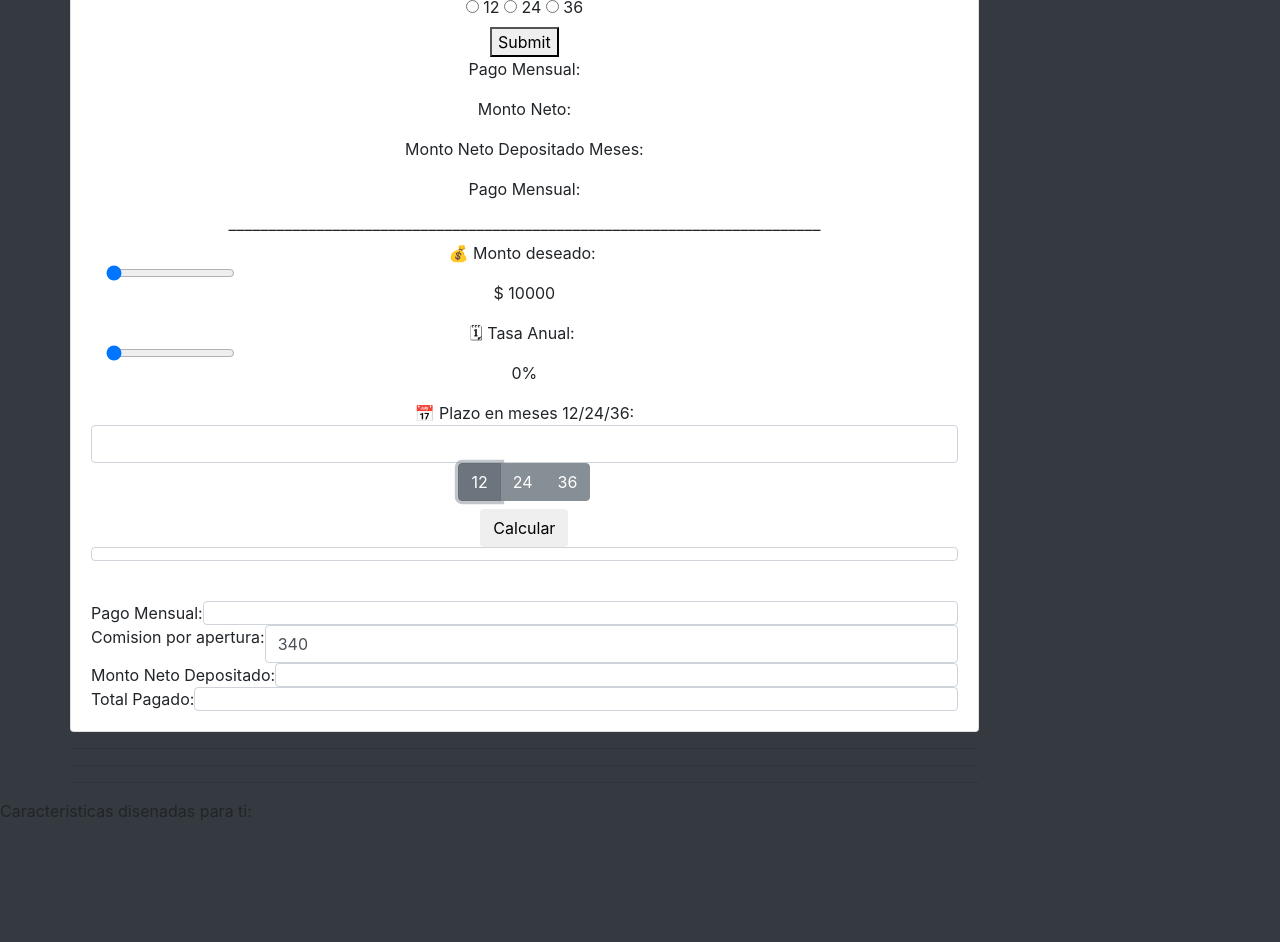
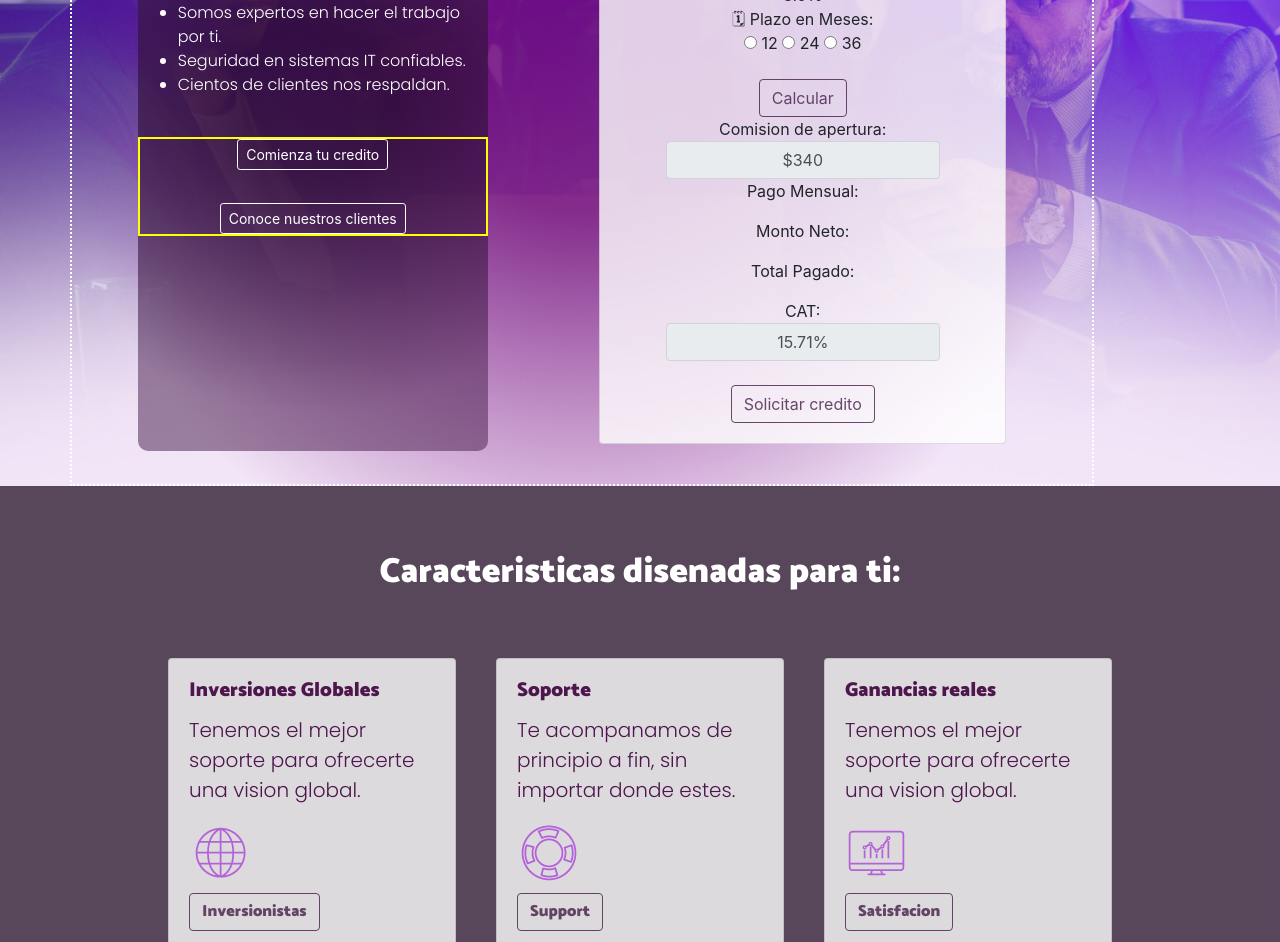
Before and after one commit to rogeliomx/atmz, a website: page index.html in a window 1280 px wide. Shown: the part 321-1263 px from the top of the page. Before the commit the page ends 1144 px from the top, so only its background shows below. Drawn offline with nearby package versions, Linux system fonts and the light colour scheme.

Commit message:
finished

```diff
--- a/index.html
+++ b/index.html
@@ -11,6 +11,9 @@
 
     <link rel="stylesheet" href="./main.css">
 
+    <link rel="preconnect" href="https://fonts.googleapis.com">
+    <link rel="preconnect" href="https://fonts.gstatic.com" crossorigin>
+    <link href="https://fonts.googleapis.com/css2?family=Catamaran:wght@900&family=Poppins:ital,wght@0,300;0,900;1,700&display=swap" rel="stylesheet">
 
 
   </head>
@@ -26,38 +29,47 @@
                         Ten la certeza de confiar tu patrimonio con nosotros...
 
                     </div>
-            <p>Somos expertos en hacer el trabajo por ti, seguridad en sistemas IT 100%  confiables. Cientos de clientes nos respaldan.
-
-            </p>
-
-            <div promotions>
-              <button type="button" class="btn btn-outline-primary">Comienza tu credito</button>
-              <button type="button" class="btn btn-outline-success">Conoce nuestros clientes</button>
+                      <div class="texto">
+                        <ul>
+                          <li>Somos expertos en hacer el trabajo por ti.</li>
+                          <li>Seguridad en sistemas IT confiables.</li>
+                          <li>Cientos de clientes nos respaldan.</li>
+                      </ul>
+                      </div>
+                      <br>
+                      <div class=promotions>
+                        <button type="button" class="btn btn-outline-success btn-sm">Comienza tu credito</button>
+                        <hr>
+                        <button type="button" class="btn btn-outline-success btn-sm">Conoce nuestros clientes</button>
 
                       </div>
                     </section>
                     <section class="simulador">
-        <div class="col-md-14 mx-auto">
+                      <div class="col-md-20 mx-auto">
                         <div class="card card-body text-center mt-5">
                           <h2 class="heading display-5 pb-3"> 📊 Simulador de crédito </h2>
 
                           <!-- form  -->
                           <form onsubmit="sendForm(event);">
 
-              <div>
-                <label for="nombre">Nombre</label>
-                <input type="text"  name="mensual" />
+                            <div class="form-group">
+                              <!-- <label for="nombre">Nombre</label> -->
+                              <!-- <input type="text"  name="mensual" /> -->
                               <br>
-                Monto:
+                              💰 Monto:<br>
+                              $<span id="reflect2" >10000</span>
+                              <br>
                               <input type="range" value="10000" min="10000" max="100000" step="10000" name="monto" onInput="$('#reflect2').html($(this).val())" />
-                <span id="reflect2" >10000</span>
                               <br>
-                Tasa Anual:
+
+                              📅  Tasa Anual: <br>
                               <input type="range" value="8.9" min="8.9" max="13" step="0.8" name="tasa" onInput="$('#reflect').html($(this).val())" />
-
+                              <br>
                               <span id="reflect" >8.9</span>%
 
                               <br>
+                              🗓  Plazo en Meses: <br>
+
                               <input type="radio" id="email" name="plazo" value="12" />
                               <label for="email">12</label>
 
@@ -68,165 +80,129 @@
                               <label for="phone">36</label>
                             </div>
                             <div>
-                <button id="submit" type="submit">Submit</button>
+                              <button class="btn btn-outline-primary"  id="submit" type="submit">Calcular </button>
                             </div>
                           </form>
+                          Comision de apertura:
+                          <div class="mx-auto">
+                          <input type="text" class="form-control text-center"    value="$340" disabled/>
+                          </div>
+                          <!-- <p id="mensual"></p> -->
 
 
-            <!-- <p id="mensual"></p> -->
                           Pago Mensual:
                           <p id="monto"></p>
+
                           Monto Neto:
                           <p id="neto"></p>
-
-            <!-- Comision de apertura: <br>
-            <input type="text" class="form-control"  id="apertura" name="apertura" value="340"/> -->
+                          Total Pagado:
+                          <p id="total"></p>
 
 
-            Monto Neto Depositado
-            <!-- <p id="tasa"></p> -->
+                          CAT: <br>
+                          <div class="mx-auto">
+                          <input type="text" class="form-control text-center" value="15.71%" disabled/>
+                        </div>
 
-            Meses:
-            <p id="plazo"></p>
+                            <div>
+                              <br>
+                              <button class="btn btn-outline-primary"  id="submit" type="submit">Solicitar credito </button>
+                            </div>
 
-            Pago Mensual:
-            <p id="result"></p>
+
+
+                        </div>
 
 
 
 
 
 
-––––––––––––––––––––––––––––––––––––––––––––––––––––––––––––––––––––––––––
-        <!-- ----------------FORM-------------- -->
-
-        <form class="navbar-form navbar-left" >
-          <div class="form-group">
-    <!-- Monto deseado -->
-            <div class="form-group">
-
-    <!-- Range Mono Deseado-->
-            <div class="container">
-
-              <form>
-                <div class="form-group">
-                  💰 Monto deseado:
-                  <label for="formControlRange"></label>
-                  <input type="range" value="10000" min="10000" max="100000"  class="form-control-range" id= "montoDeseado" step="10000" onInput="$('#rangeval').html($(this).val())">
-                  $
-                  <span id="rangeval" > 10000<!-- Default value --></span>
-                </div>
-              </div>
-
-            </div>
-          </form>
-    <!-- Tasa anual -->
-            <div class="form-group">
-
-
-
-           <!-- Range Tasa Anual -->
-           <div class="container">
-
-            <form>
-              <div class="form-group">
-                🗓 Tasa Anual:
-                <label for="formControlRange"></label>
-                <input type="range" value="8" min="8" max="20"  class="form-control-range" id= "tasaAnual" step=".1" onInput="$('#rangeval2').html($(this).val())">
-
-                <span id="rangeval2" > 0<!-- Default value --></span>%
-              </div>
-            </div>
-
-          </div>
-        </form>
-
-    <!-- Plazo en Meses -->
-            📅  Plazo en meses 12/24/36:
-            <input type = "text" class="form-control " id= "plazoMeses"/>
-
-        <!-- botones meses  -->
-
-
-
-        <div class="btn-group btn-group-toggle" data-toggle="buttons">
-          <label class="btn btn-secondary active">
-            <input type="radio" name="option" id="option1" autocomplete="off" value="12" checked> 12
-          </label>
-          <label class="btn btn-secondary">
-            <input type="radio" name="option" id="option2" autocomplete="off" value="24"> 24
-          </label>
-          <label class="btn btn-secondary">
-            <input type="radio" name="option" id="option3" autocomplete="off" value="36"> 36
-          </label>
-        </div>
-
-             <br>
-
-    <!-- Boton  -->
-
-            <input type = "button" onClick= "pagoMensual(); montoNeto(); totalPagado() ; info(); " class="btn btn-default" Value= "Calcular"/>
-
-            <!-- Resultados  -->
-            <div class="input-group"></div>
-            <span id= "premium" class="form-control"></span>
-          </div>
-            <br>
-
-          <!-- Resultado pago mensual  -->
-                <div class="input-group">
-                  Pago Mensual:
-                  <span class="form-control"  id="result" aria-describedby="basic-addon1"   ></span>
-                </div>
-
-
-
-
-         <!-- comision por apertura  -->
-              <div class="input-group">
-                  Comision por apertura:
-                  <input type = "text"  id= "comision" class="form-control" value="340"/>
-              </div>
-
-          <!-- monto neto deposiado  -->
-               <div class="input-group">
-                  Monto Neto Depositado:
-                      <span id= "montoNetDepo" class="form-control" ></span>
-               </div>
-
-           <!-- Total Pagado  -->
-               <div class="input-group">
-                      Total Pagado:
-                      <span id= "paided" class="form-control"></span>
-
-                </div>
-              </form>
-            </div>
-
-
-<hr>
-
-            <hr>
-
-
-<hr>
-
-
-          </div>
-        </div>
+                    </section>
+            </section>
           </div>
 
       </div>
 
-  </section>
+
+    </div>
+          <!-- ---------EXTRAS--------- -->
         <section class="extras">
 
             <div class="extra1">
 
               Caracteristicas disenadas para ti:
             </div>
+
+            <div class="extra2">
+
+              <div class="element">
+                <div class="card" style="width: 18rem;">
+                  <div class="card-body">
+                    <h5 class="card-title">Inversiones Globales</h5>
+                    <p class="card-text">Tenemos el mejor soporte para ofrecerte una vision global.</p>
+                    <img src="./images/globe-64.png" alt="international">
+                    <br>
+                    <a href="#" class="btn btn-outline-primary">Inversionistas</a>
+                  </div>
+                </div>
+                <div class="card" style="width: 18rem;">
+                  <div class="card-body">
+                    <h5 class="card-title">Soporte</h5>
+                    <p class="card-text">Te acompanamos de principio a fin, sin importar donde estes.</p>
+                    <img src="./images/support-64.png" alt="international">
+                    <br>
+                    <a href="#" class="btn btn-outline-primary">Support</a>
+                  </div>
+                </div>
+                <div class="card" style="width: 18rem;">
+                  <div class="card-body">
+                    <h5 class="card-title">Ganancias reales</h5>
+                    <p class="card-text">Tenemos el mejor soporte para ofrecerte una vision global.</p>
+                    <img src="./images/desktop-chart-64.png" alt="international">
+                    <br>
+                    <a href="#" class="btn btn-outline-primary">Satisfacion</a>
+                  </div>
+                </div>
+              </div>
+            </div>
+            <div class="extra1">
+
+              Casos reales:
+            </div>
+            <div class="element">
+
+              <div class="card" style="width: 18rem;">
+                <div class="card-body">
+                  <h5 class="card-title">Jessica</h5>
+                  <p class="card-text">"Nunca habia tenido ese sentido de seguridad..."</p>
+                  <img src="./images/avatar-2.jpg" alt="international">
+                  <br>
+                  <a href="#" class="btn btn-outline-primary">Testimonio</a>
+                </div>
+              </div>
+              <div class="card" style="width: 18rem;">
+                <div class="card-body">
+                  <h5 class="card-title">Pablo</h5>
+                  <p class="card-text">"Puedo dejar mi dinero en manos confiables..."</p>
+                  <img src="./images/avatar-3.jpg" alt="international">
+                  <br>
+                  <a href="#" class="btn btn-outline-primary">Testimonio</a>
+                </div>
+              </div>
+            </div>
+
+            <div class="texto2">
+
+
+              Esta es una pagina 100% fake, es para una prueba de trabajo, desarrollada y disenada  por
+              <a  href="https://rogeliomx.github.io/portfolio/"target="_blank">
+              Rogelio Galindo
+              </a>
+
+             </div>
         </section>
-</section>
+
 
 <script src="./scripts2.js"></script>
     <!-- Optional JavaScript -->
--- a/main.css
+++ b/main.css
@@ -1,47 +1,193 @@
-/* .bg-dark {
-    /* background-image: linear-gradient(#8c6594, #6a2179  );
+.bg-dark {
+    background-image: radial-gradient(circle, rgba(195, 178, 201, 0.778) (0rgba(243, 231, 247, 0.792)92) 20%, rgba(255, 255, 255, 0.53) 80%);  background-image: radial-gradient(circle, rgba(195, 178, 201, 0.778) (0rgba(243, 231, 247, 0.792)92) 20%, rgba(255, 255, 255, 0.53) 80%);
+    }
+
+
+@media (max-width: 480px) {
+        .colorgrad {
+            background-image: radial-gradient(circle, rgba(115,9,121,0.7777310753402924) 0%, rgba(115,9,121,0.7917366775811887) 20%, rgba(233,0,255,0) 80%);
+        }
+
+        .bienvenida{
+            /* padding: 20px; */
+            margin-top: 50px;
+            height: 600px;
+            width:200px;
+            background-image: radial-gradient(circle, rgba(39, 10, 49, 0.778) 0%, rgba(39, 10, 49, 0.792) 20%, rgba(77, 35, 81, 0.53) 80%);
+            /* border: rgb(0, 252, 248) 2px solid; */
+
+
+        }
 
     }
+
+
+
 .colorgrad{
 
     background-image: url('./images/bg.jpg')  ;
+    background-position: right bottom;
     background-repeat: no-repeat;
     background-attachment: fixed;
     background-size: cover;
 
 }
 
+/*
+@media screen (max-width: 720px)  {
+    .divide{
+
+        display: flex;
+        flex-direction: column;
+        flex-wrap: wrap;
+        justify-content: space-around;
+        align-items: center;
+        align-content: center;
+     }
+} */
 .divide{
+
+   background-image: radial-gradient(circle, rgba(115,9,121,0.7777310753402924) 0%, rgba(115,9,121,0.7917366775811887) 20%, rgba(233,0,255,0) 80%);
     width: 64em;
     border: white 2px dotted;
+    padding: 20px;
+    /* margin-bottom: 100px; */
     display: flex;
+    flex-wrap: wrap;
     justify-content: space-around;
-    align-items: center;
+    align-items: baseline;
     align-content: center;
 }
 
 .left{
+    font-family: 'Catamaran', sans-serif;
+    font-weight: 700;
 
-    border: rgb(247, 230, 0) 2px solid;
     color:white;
-    font-size: 40px;
+    width: 8 em;
+    font-size: 35px;
     padding: 20px;
 
-   display: flex;
-  flex-direction: column;
-  align-items: center;
-  align-content: center;
+    display: flex;
+    flex-direction: column;
+    align-items: center;
+    align-content: center;
+
 }
 
 .bienvenida{
-    height: 500px;
-    width: 10 em;
-    border: rgb(0, 252, 248) 2px solid;
+    /* padding: 20px; */
+    margin-top: 50px;
+    height: 700px;
+    width:350px;
+    background-image: radial-gradient(circle, rgba(39, 10, 49, 0.778) 0%, rgba(39, 10, 49, 0.792) 20%, rgba(77, 35, 81, 0.53) 80%);
+    /* border: rgb(0, 252, 248) 2px solid; */
+    border-radius: 10px;
 
 }
 
 
 
-.p{
-    color:white
-} */
+.texto{
+    color:white;
+    font-family: 'Poppins', sans-serif;
+    font-weight: 300;
+}
+
+.btn-outline-success{
+    color: white;
+    border: white 1px solid;
+    background-image: white;
+}
+
+.btn-outline-success:hover {
+    border: white 1px solid;
+    color: rgba(63, 25, 65, 0.778);
+    background-color: white;
+}
+
+.btn-outline-primary{
+    color: rgba(63, 25, 65, 0.778);
+    border-color: rgba(63, 25, 65, 0.778);
+
+}
+
+
+
+.btn-outline-primary:hover {
+
+    color: #fff;
+    background-color: rgba(63, 25, 65, 0.778);
+    border: rgba(63, 25, 65, 0.778);
+}
+
+.btn-outline-primary:active{
+
+    color: #fff;
+    background-color: rgba(63, 25, 65, 0.778);
+    border: rgba(63, 25, 65, 0.778);
+}
+
+.card{
+    background-color: rgba(255, 255, 255, 0.8);
+}
+
+.promotions{
+    border:yellow solid, 2px;
+    display: flex;
+    flex-direction: column;
+    justify-content: space-around;
+    align-items: center;
+}
+
+.extras{
+    background-color: rgba(98, 75, 100, 0.778);
+    /* background-image: radial-gradient(circle, rgba(195, 178, 201, 0.778) (0rgba(243, 231, 247, 0.792)92) 20%, rgba(255, 255, 255, 0.53) 80%); */
+    height: 1200px;
+
+    font-family: 'Catamaran', sans-serif;
+    font-weight: 700;
+
+    color:white;
+    width: 8 em;
+    font-size: 35px;
+
+    padding-top: 40px;
+    display: flex;
+    flex-direction: column;
+    justify-content: space-around;
+    align-items: center;
+    align-content: space-around;
+
+}
+
+.element{
+    color: rgb(77, 23, 77);
+
+    display: flex;
+
+    flex-wrap: wrap;
+    justify-content: space-around;
+    align-items: center;
+    align-content: space-around;
+
+}
+
+.card{
+    margin: 20px;
+}
+.card-text{
+    font-family: 'Poppins', sans-serif;
+    font-size: 20px ;
+    font-weight: 300;
+}
+
+.texto2{
+    font-family: 'Poppins', sans-serif;
+    font-size: 15px ;
+    font-weight: 300;
+    color: white;
+
+}
+
+}
```
Also changed, not shown: scripts2.js (+18 -13 lines), images/avatar-2.jpg (added), images/avatar-3.jpg (added), images/avatar-5.jpg (added), images/browser-64.png (added), images/customizer-64.png (added), images/desktop-chart-64.png (added), images/desktop-windows-64.png (added), images/globe-64.png (added), images/responsive-64.png (added), images/support-64.png (added), images/users-64.png (added), images/wallet-64.png (added). Lines whose indentation alone changed are shown as unchanged.
